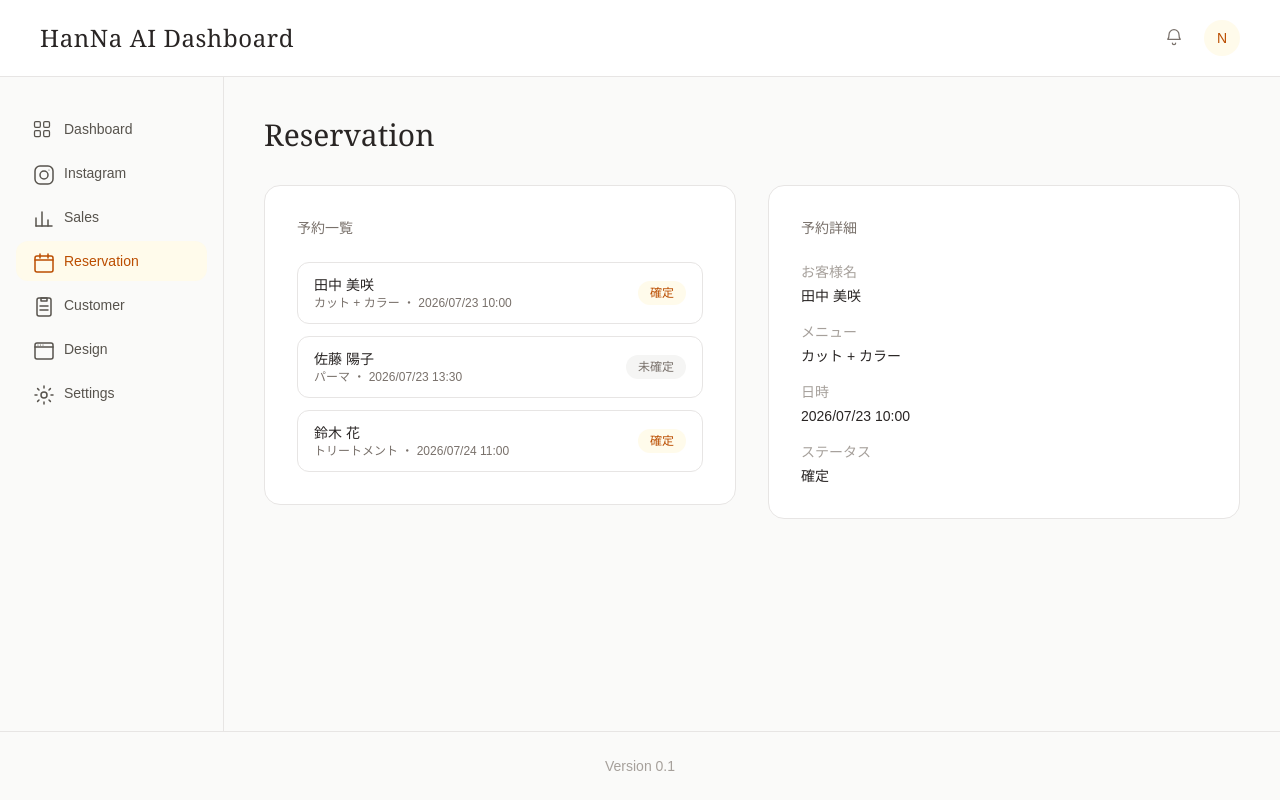
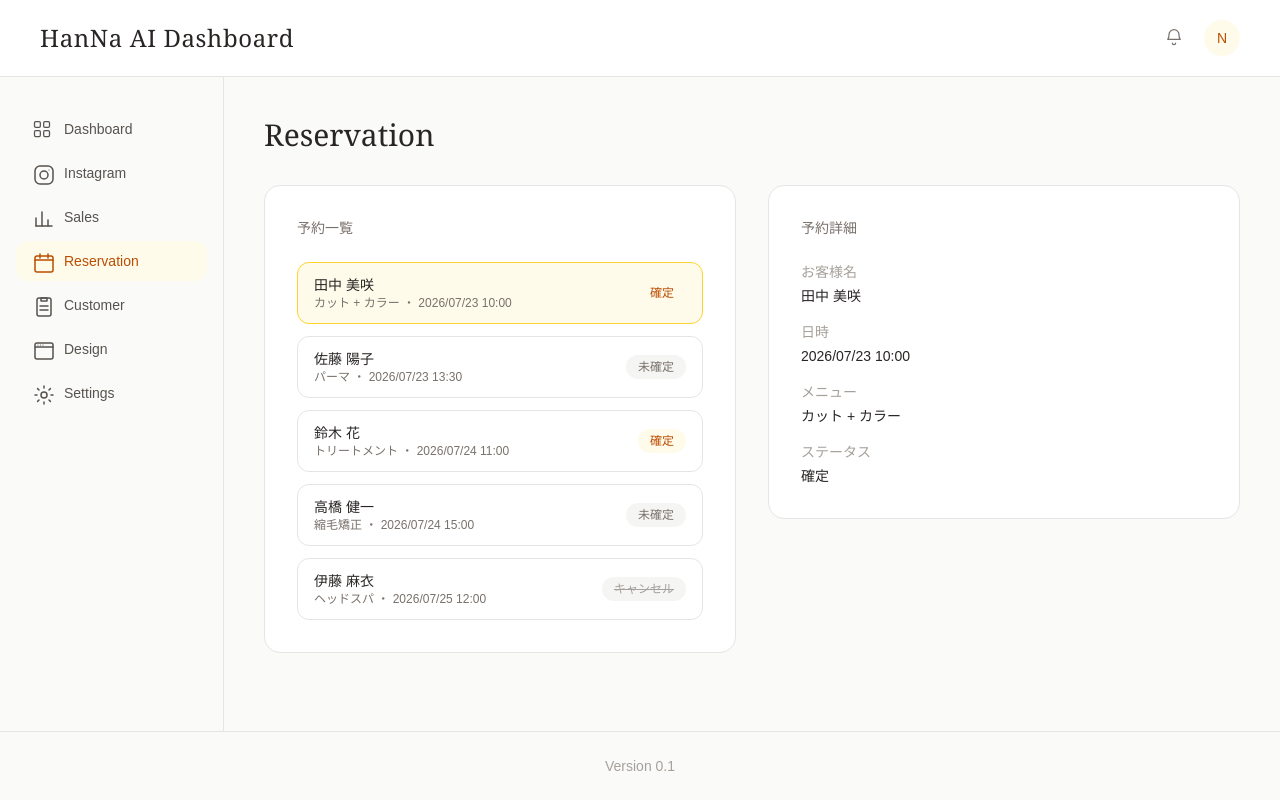
Before and after one commit to designhn924-web/hanna-ai-dashboard, a Next.js app: page /reservation in a window 1280 px wide. Built offline with nearby package versions, Linux system fonts and the light colour scheme.

Commit message:
feat: add reservation management v0.1

```diff
--- a/app/reservation/page.tsx
+++ b/app/reservation/page.tsx
@@ -1,19 +1,38 @@
+"use client";
+
+import { useState } from "react";
 import FeatureLayout from "@/components/layout/FeatureLayout";
-import ReservationList from "@/features/reservation/ReservationList";
-import ReservationDetail from "@/features/reservation/ReservationDetail";
+import ReservationList from "@/features/reservation/components/ReservationList";
+import ReservationDetail from "@/features/reservation/components/ReservationDetail";
+import { getReservations } from "@/features/reservation/data/reservations";
+
+const reservations = getReservations();
 
 export default function ReservationPage() {
+  // 今どの予約が選ばれているかをIDで管理する。
+  // 最初は一覧の先頭の予約が選ばれた状態にしておく。
+  const [selectedId, setSelectedId] = useState(reservations[0]?.id ?? "");
+
+  // 選ばれているIDから、対応する予約データを探す
+  const selectedReservation = reservations.find(
+    (reservation) => reservation.id === selectedId,
+  );
+
   return (
     <FeatureLayout title="Reservation">
       <div className="grid grid-cols-1 gap-8 lg:grid-cols-2 lg:items-start">
         <section className="rounded-2xl border border-stone-200 bg-white p-8">
           <h3 className="mb-6 text-sm font-medium text-stone-500">予約一覧</h3>
-          <ReservationList />
+          <ReservationList
+            reservations={reservations}
+            selectedId={selectedId}
+            onSelect={setSelectedId}
+          />
         </section>
 
         <section className="rounded-2xl border border-stone-200 bg-white p-8">
           <h3 className="mb-6 text-sm font-medium text-stone-500">予約詳細</h3>
-          <ReservationDetail />
+          <ReservationDetail reservation={selectedReservation} />
         </section>
       </div>
     </FeatureLayout>
--- a/features/reservation/ReservationDetail.tsx
+++ /dev/null
@@ -1,27 +0,0 @@
-import { getReservations } from "./types";
-
-// 予約詳細を表示する(今は一覧の先頭の予約を仮で表示しているだけ)
-export default function ReservationDetail() {
-  const [reservation] = getReservations();
-
-  return (
-    <dl className="flex flex-col gap-4 text-sm">
-      <div>
-        <dt className="text-stone-400">お客様名</dt>
-        <dd className="mt-1 text-stone-800">{reservation.customerName}</dd>
-      </div>
-      <div>
-        <dt className="text-stone-400">メニュー</dt>
-        <dd className="mt-1 text-stone-800">{reservation.menu}</dd>
-      </div>
-      <div>
-        <dt className="text-stone-400">日時</dt>
-        <dd className="mt-1 text-stone-800">{reservation.datetime}</dd>
-      </div>
-      <div>
-        <dt className="text-stone-400">ステータス</dt>
-        <dd className="mt-1 text-stone-800">{reservation.status}</dd>
-      </div>
-    </dl>
-  );
-}
--- a/features/reservation/ReservationList.tsx
+++ /dev/null
@@ -1,37 +0,0 @@
-import { getReservations } from "./types";
-
-const statusStyle: Record<string, string> = {
-  確定: "bg-amber-50 text-amber-700",
-  未確定: "bg-stone-100 text-stone-500",
-  キャンセル: "bg-stone-100 text-stone-400 line-through",
-};
-
-// 予約の一覧を表示する(表示専用コンポーネント)
-export default function ReservationList() {
-  const reservations = getReservations();
-
-  return (
-    <ul className="flex flex-col gap-3">
-      {reservations.map((reservation) => (
-        <li
-          key={reservation.id}
-          className="flex items-center justify-between rounded-xl border border-stone-200 px-4 py-3"
-        >
-          <div>
-            <p className="text-sm font-medium text-stone-800">
-              {reservation.customerName}
-            </p>
-            <p className="text-xs text-stone-500">
-              {reservation.menu} ・ {reservation.datetime}
-            </p>
-          </div>
-          <span
-            className={`rounded-full px-3 py-1 text-xs font-medium ${statusStyle[reservation.status]}`}
-          >
-            {reservation.status}
-          </span>
-        </li>
-      ))}
-    </ul>
-  );
-}
--- /dev/null
+++ b/features/reservation/components/ReservationDetail.tsx
@@ -0,0 +1,42 @@
+import type { Reservation } from "../types/reservation";
+
+type ReservationDetailProps = {
+  // 選択されている予約(まだ何も選ばれていないときはundefined)
+  reservation: Reservation | undefined;
+};
+
+/**
+ * 選択されている予約の詳細を表示するコンポーネント(表示専用)。
+ */
+export default function ReservationDetail({
+  reservation,
+}: ReservationDetailProps) {
+  if (!reservation) {
+    return (
+      <p className="text-sm text-stone-400">
+        左の一覧から予約を選択してください
+      </p>
+    );
+  }
+
+  return (
+    <dl className="flex flex-col gap-4 text-sm">
+      <div>
+        <dt className="text-stone-400">お客様名</dt>
+        <dd className="mt-1 text-stone-800">{reservation.customerName}</dd>
+      </div>
+      <div>
+        <dt className="text-stone-400">日時</dt>
+        <dd className="mt-1 text-stone-800">{reservation.datetime}</dd>
+      </div>
+      <div>
+        <dt className="text-stone-400">メニュー</dt>
+        <dd className="mt-1 text-stone-800">{reservation.menu}</dd>
+      </div>
+      <div>
+        <dt className="text-stone-400">ステータス</dt>
+        <dd className="mt-1 text-stone-800">{reservation.status}</dd>
+      </div>
+    </dl>
+  );
+}
--- /dev/null
+++ b/features/reservation/components/ReservationList.tsx
@@ -0,0 +1,67 @@
+"use client";
+
+import type { Reservation } from "../types/reservation";
+
+type ReservationListProps = {
+  reservations: Reservation[];
+  // 今選ばれている予約のID
+  selectedId: string;
+  // 予約がクリックされたときに呼ばれる関数(親コンポーネントに選んだIDを伝える)
+  onSelect: (id: string) => void;
+};
+
+// ステータスごとのバッジの色分け
+const statusStyle: Record<Reservation["status"], string> = {
+  確定: "bg-amber-50 text-amber-700",
+  未確定: "bg-stone-100 text-stone-500",
+  キャンセル: "bg-stone-100 text-stone-400 line-through",
+};
+
+/**
+ * 予約の一覧を表示するコンポーネント。
+ *
+ * このコンポーネント自身は「どれが選ばれているか」を持たない。
+ * 選択状態(selectedId)は親コンポーネントが持っていて、
+ * ここではクリックされたときに onSelect 経由で親に伝えるだけにしている。
+ */
+export default function ReservationList({
+  reservations,
+  selectedId,
+  onSelect,
+}: ReservationListProps) {
+  return (
+    <ul className="flex flex-col gap-3">
+      {reservations.map((reservation) => {
+        const isSelected = reservation.id === selectedId;
+
+        return (
+          <li key={reservation.id}>
+            <button
+              type="button"
+              onClick={() => onSelect(reservation.id)}
+              className={`flex w-full items-center justify-between gap-3 rounded-xl border px-4 py-3 text-left transition-colors ${
+                isSelected
+                  ? "border-amber-300 bg-amber-50"
+                  : "border-stone-200 bg-white hover:bg-stone-50"
+              }`}
+            >
+              <div>
+                <p className="text-sm font-medium text-stone-800">
+                  {reservation.customerName}
+                </p>
+                <p className="text-xs text-stone-500">
+                  {reservation.menu} ・ {reservation.datetime}
+                </p>
+              </div>
+              <span
+                className={`rounded-full px-3 py-1 text-xs font-medium ${statusStyle[reservation.status]}`}
+              >
+                {reservation.status}
+              </span>
+            </button>
+          </li>
+        );
+      })}
+    </ul>
+  );
+}
--- a/features/reservation/types.ts
+++ b/features/reservation/data/reservations.ts
@@ -1,32 +1,41 @@
-export type Reservation = {
-  id: string;
-  customerName: string;
-  menu: string;
-  datetime: string;
-  status: "確定" | "未確定" | "キャンセル";
-};
+import type { Reservation } from "../types/reservation";
 
+// 予約のダミーデータ(5件)
 const dummyReservations: Reservation[] = [
   {
     id: "1",
     customerName: "田中 美咲",
+    datetime: "2026/07/23 10:00",
     menu: "カット + カラー",
-    datetime: "2026/07/23 10:00",
     status: "確定",
   },
   {
     id: "2",
     customerName: "佐藤 陽子",
+    datetime: "2026/07/23 13:30",
     menu: "パーマ",
-    datetime: "2026/07/23 13:30",
     status: "未確定",
   },
   {
     id: "3",
     customerName: "鈴木 花",
+    datetime: "2026/07/24 11:00",
     menu: "トリートメント",
-    datetime: "2026/07/24 11:00",
     status: "確定",
+  },
+  {
+    id: "4",
+    customerName: "高橋 健一",
+    datetime: "2026/07/24 15:00",
+    menu: "縮毛矯正",
+    status: "未確定",
+  },
+  {
+    id: "5",
+    customerName: "伊藤 麻衣",
+    datetime: "2026/07/25 12:00",
+    menu: "ヘッドスパ",
+    status: "キャンセル",
   },
 ];
 
--- /dev/null
+++ b/features/reservation/types/reservation.ts
@@ -0,0 +1,8 @@
+// 予約1件分のデータの型
+export type Reservation = {
+  id: string; // 一覧から選択するときに使うID
+  customerName: string; // お客様名
+  datetime: string; // 日時
+  menu: string; // メニュー
+  status: "確定" | "未確定" | "キャンセル"; // ステータス
+};
```
